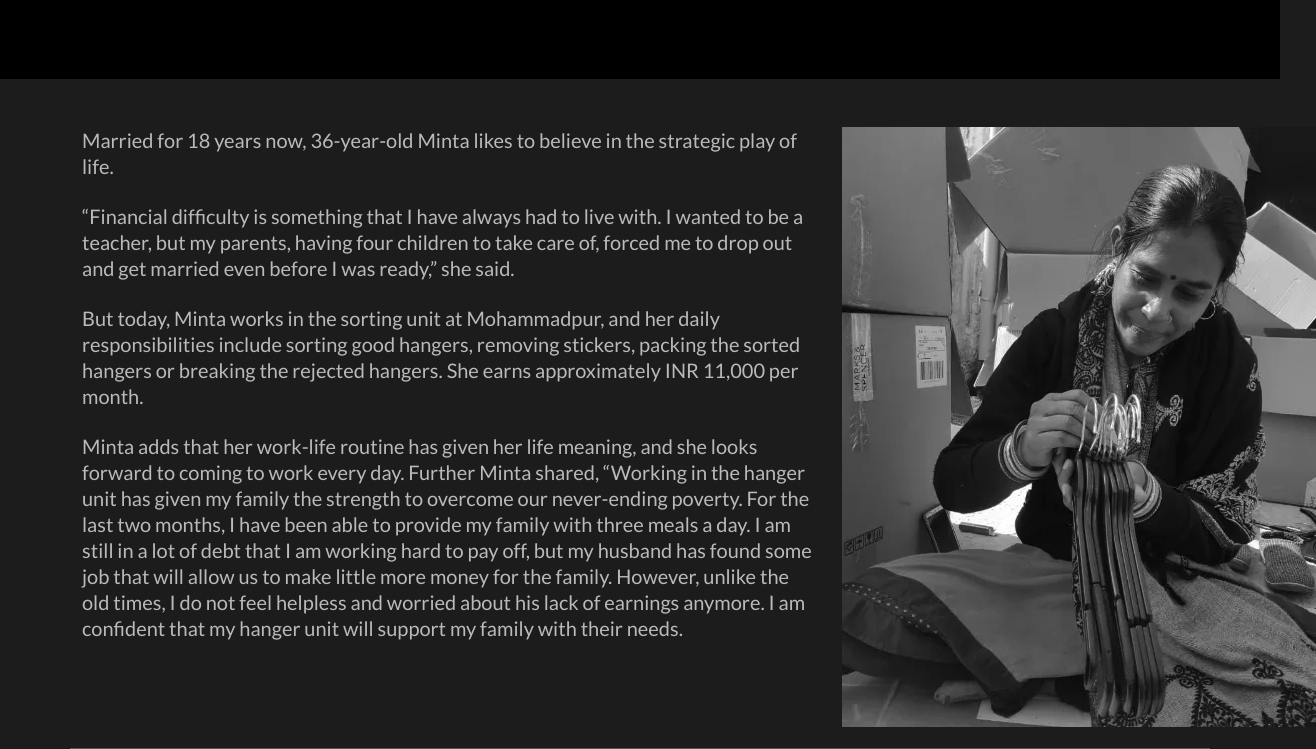
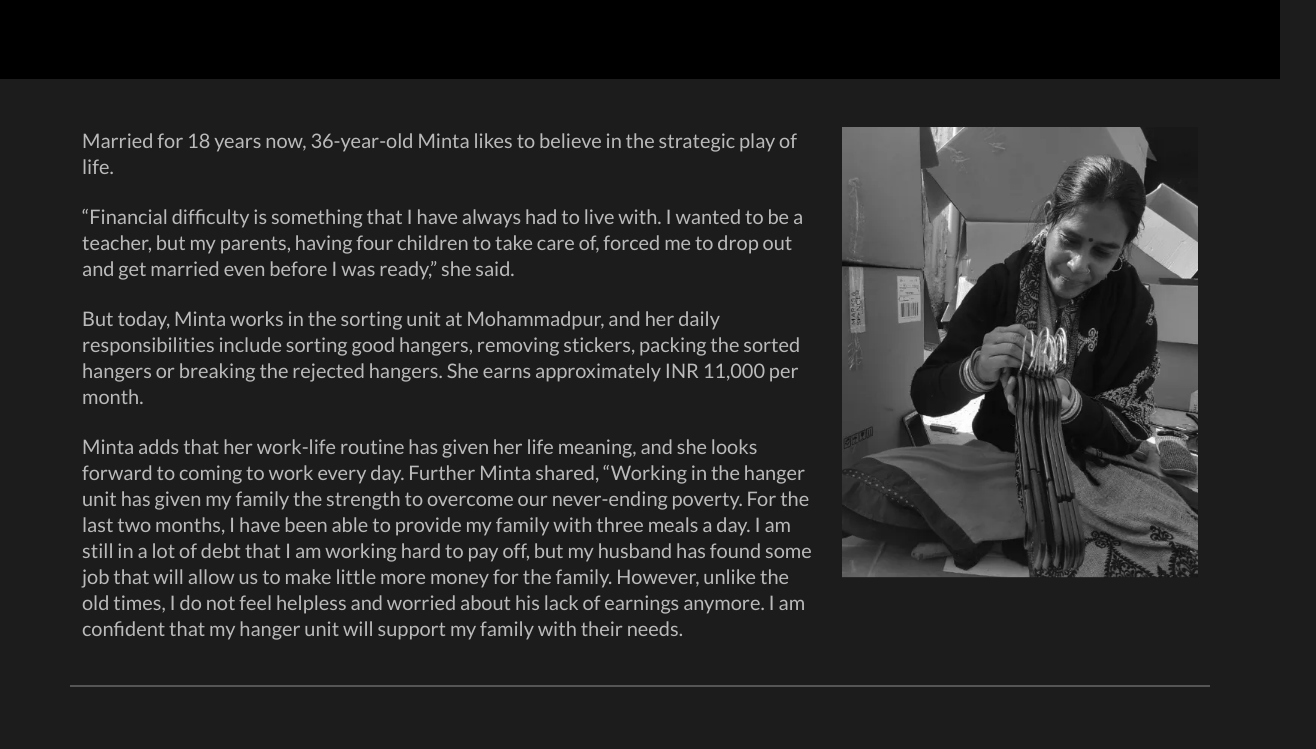
Before and after one commit to nitjsr12/nobleplastics, a Next.js app: page /impact in a window 1280 px wide. Shown: the part 1760-2509 px from the top of the page, 1316 px wide, since content can reach past the window. Built offline with nearby package versions, Linux system fonts and the light colour scheme.

Commit message:
css changes

```diff
--- a/components/Impact/Communities.js
+++ b/components/Impact/Communities.js
@@ -24,7 +24,7 @@ function Communities() {
         <Col lg={4}>
         <Image
               src="./images/Mask-Group.webp"
-              class="card-img-top img-fluid "
+              className="card-img-top img-fluid "
               alt="..."
             />
 
```
